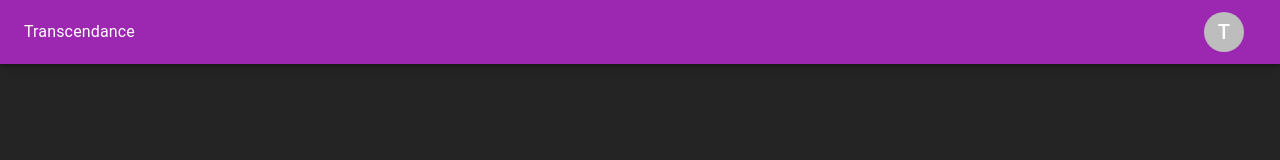
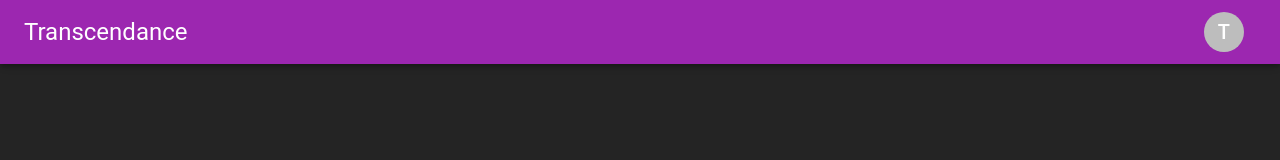
Before and after one commit to xApologize/ft_transcendence, a React (Vite) app in the folder frontend/: page /Home in a window 1280 px wide. Shown: the top 160 px of the page. Built offline with nearby package versions, Linux system fonts and the light colour scheme.

Commit message:
change css to use styled component instead

```diff
--- a/frontend/src/Components/header.tsx
+++ b/frontend/src/Components/header.tsx
@@ -12,12 +12,19 @@ import {
 import { AccountBox, Logout, Settings } from '@mui/icons-material';
 import styled from '@emotion/styled';
 
-import '../css/Components/header.css';
-
 interface HomeMenuItem {
     icon: React.ReactNode;
     menuItem: string;
 }
+
+const StyledAppBar = styled(AppBar)`
+    width: 100%;
+    color: secondary;
+`;
+
+const StyledBoxAvatar = styled(Box)`
+    margin-left: auto;
+`;
 
 const StyledMenu = styled(Menu)`
     .MuiMenu-paper {
@@ -58,11 +65,10 @@ function header() {
     ];
 
     return (
-        <>
-            <AppBar color="secondary" className="appbar">
+        <StyledAppBar color="secondary">
             <Toolbar>
-                    <Typography>Transcendance</Typography>
-                    <Box className="avatar">
+                <Typography variant="h5">Transcendance</Typography>
+                <StyledBoxAvatar>
                     <Button
                         id="basic-button"
                         aria-controls={open ? 'basic-menu' : undefined}
@@ -87,10 +93,9 @@ function header() {
                             );
                         })}
                     </StyledMenu>
-                    </Box>
+                </StyledBoxAvatar>
             </Toolbar>
-            </AppBar>
-        </>
+        </StyledAppBar>
     );
 }
 
```
Lines whose indentation alone changed are shown as unchanged.
